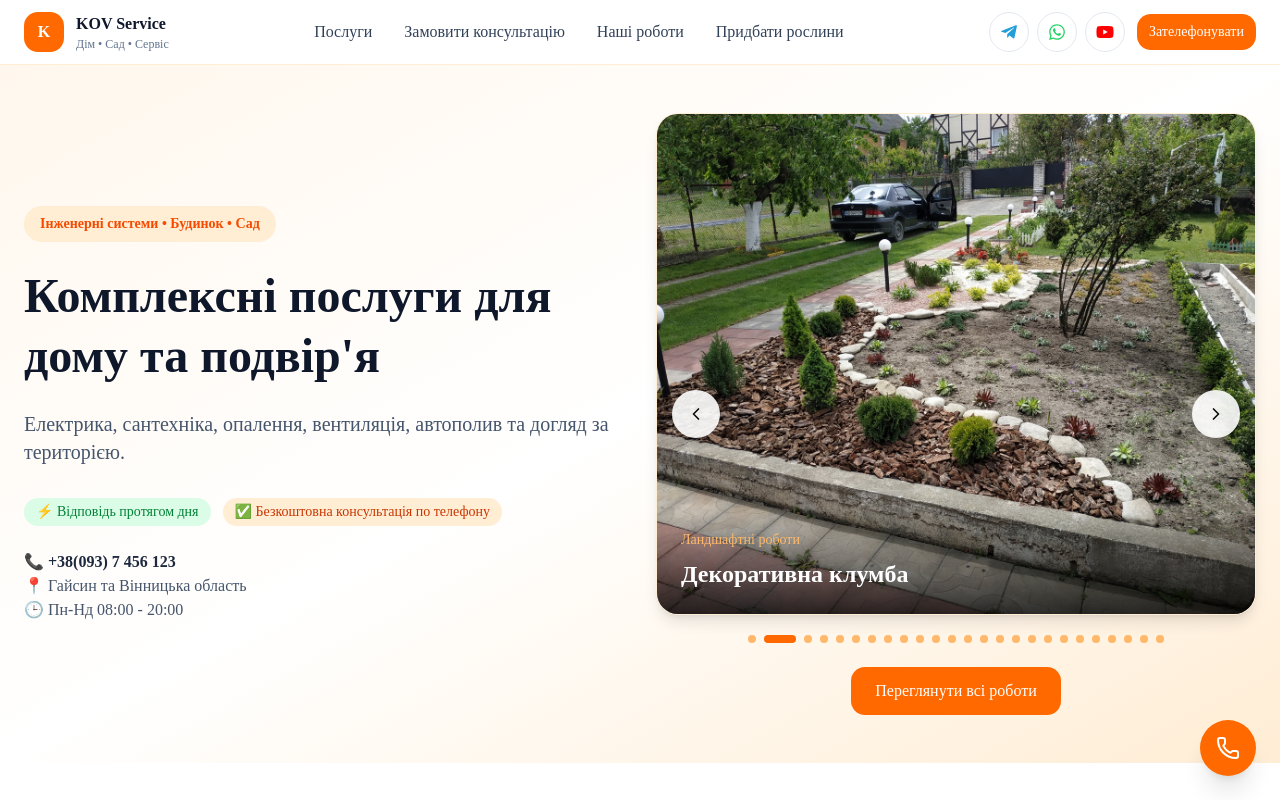
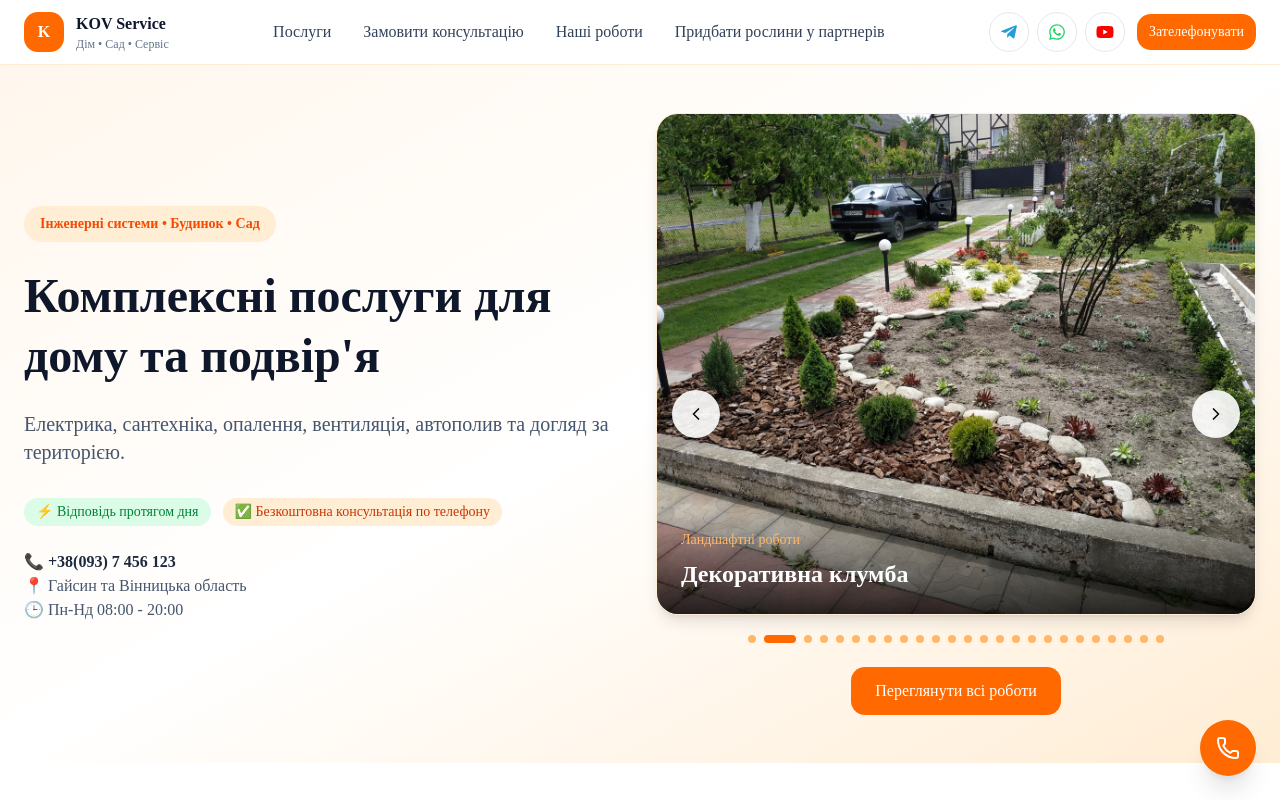
Before and after one commit to KovAlex010422/kov-service, a Next.js app: page / in a window 1280 px wide. Shown: the top 800 px of the page. Built offline with nearby package versions, Linux system fonts and the light colour scheme.

Commit message:
Added store page

```diff
--- a/src/components/layout/Header.jsx
+++ b/src/components/layout/Header.jsx
@@ -34,7 +34,7 @@ const menuItems = [
     href: "/portfolio",
   },
   {
-    name: "Придбати рослини",
+    name: "Придбати рослини у партнерів",
     href: "/shop",
   },
 ];
```
